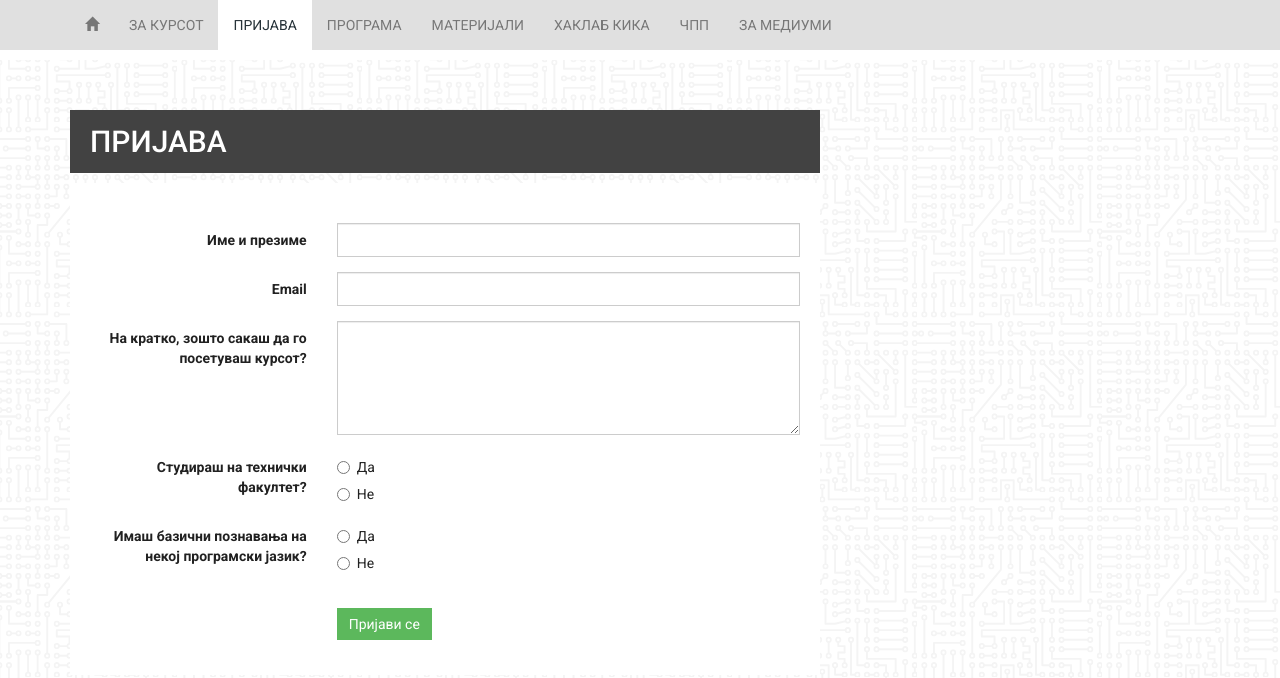
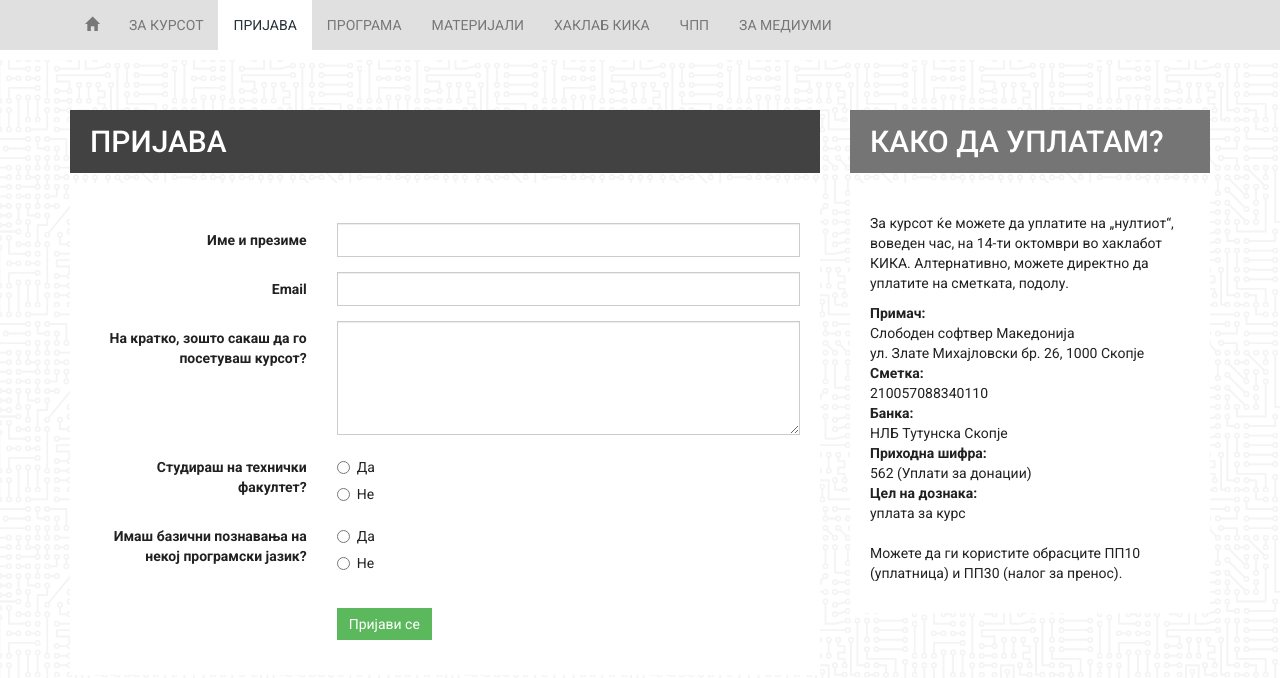
Before and after one commit to skopjehacklab/computer-from-scratch, a website: page website/static/index.html in a window 1280 px wide. Both pictures are taken after a click on the link "Пријави се". Drawn offline with Linux system fonts and the light colour scheme; a script that the page names is missing.

Commit message:
add „Како да уплатам?“ block on „Пријава“

```diff
--- a/website/static/index.html
+++ b/website/static/index.html
@@ -969,6 +969,27 @@
 							</form>
 						</div>
 					</div>
+					<div class="col-md-4">
+						<div class="padded-block-m bg-grey-600 cl-grey-0">
+							<h2 class="text-uppercase">Како да уплатам?</h2>
+						</div>
+						<div class="padded-block-lg padded-block-reset bg-grey-0">
+							<p>За курсот ќе можете да уплатите на „нултиот“, воведен час, на 14-ти октомври во хаклабот КИКА. Алтернативно, можете директно да уплатите на сметката, подолу.</p>
+							<dl>
+								<dt>Примач:</dt>
+								<dd>Слободен софтвер Македонија <br>ул. Злате Михајловски бр. 26, 1000 Скопје</dd>
+								<dt>Сметка:</dt>
+								<dd>210057088340110</dd>
+								<dt>Банка:</dt>
+								<dd>НЛБ Тутунска Скопје</dd>
+								<dt>Приходна шифра:</dt>
+								<dd>562 (Уплати за донации)</dd>
+								<dt>Цел на дознака:</dt>
+								<dd>уплата за курс</dd>
+							</dl>
+							<p>Можете да ги користите обрасците ПП10 (уплатница) и ПП30 (налог за пренос).</p>
+						</div>
+					</div>
 				</div>
 			</section>
 			<section id="programa" class="container tab-pane fade">
```
